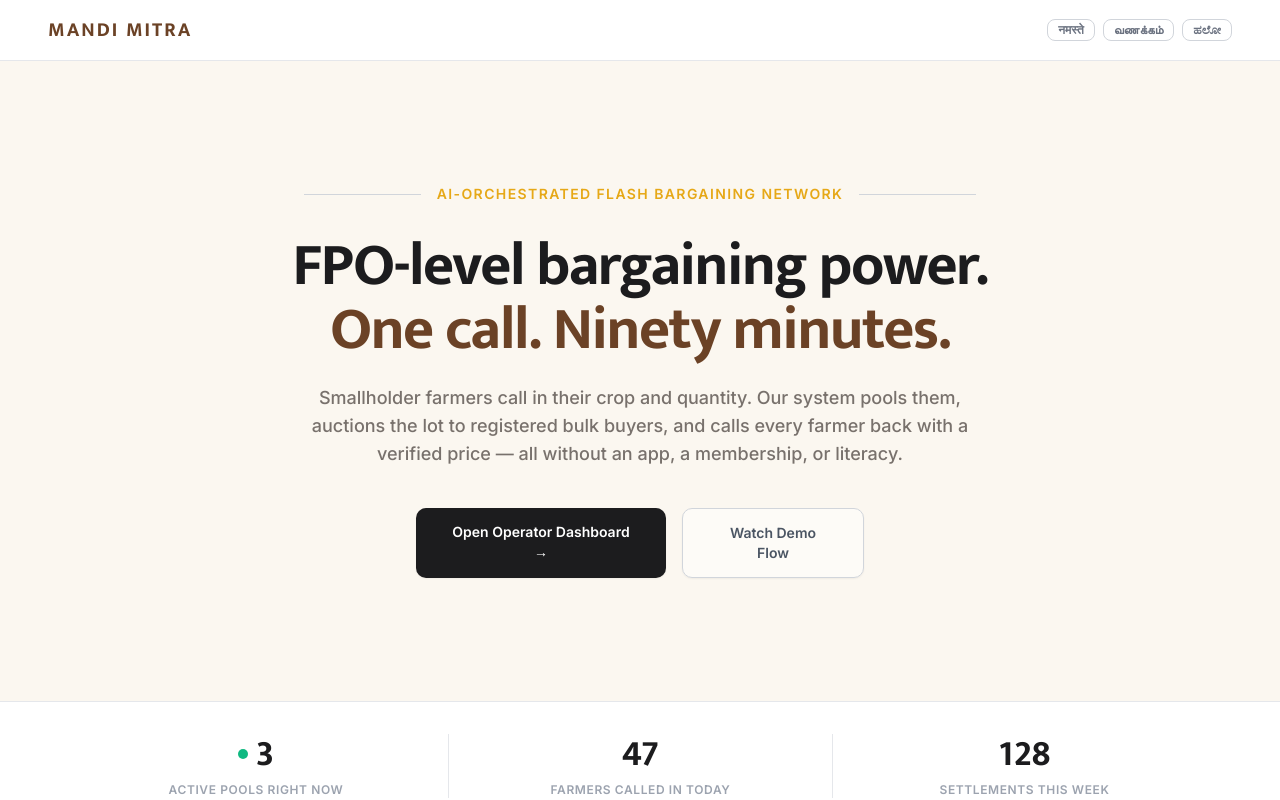
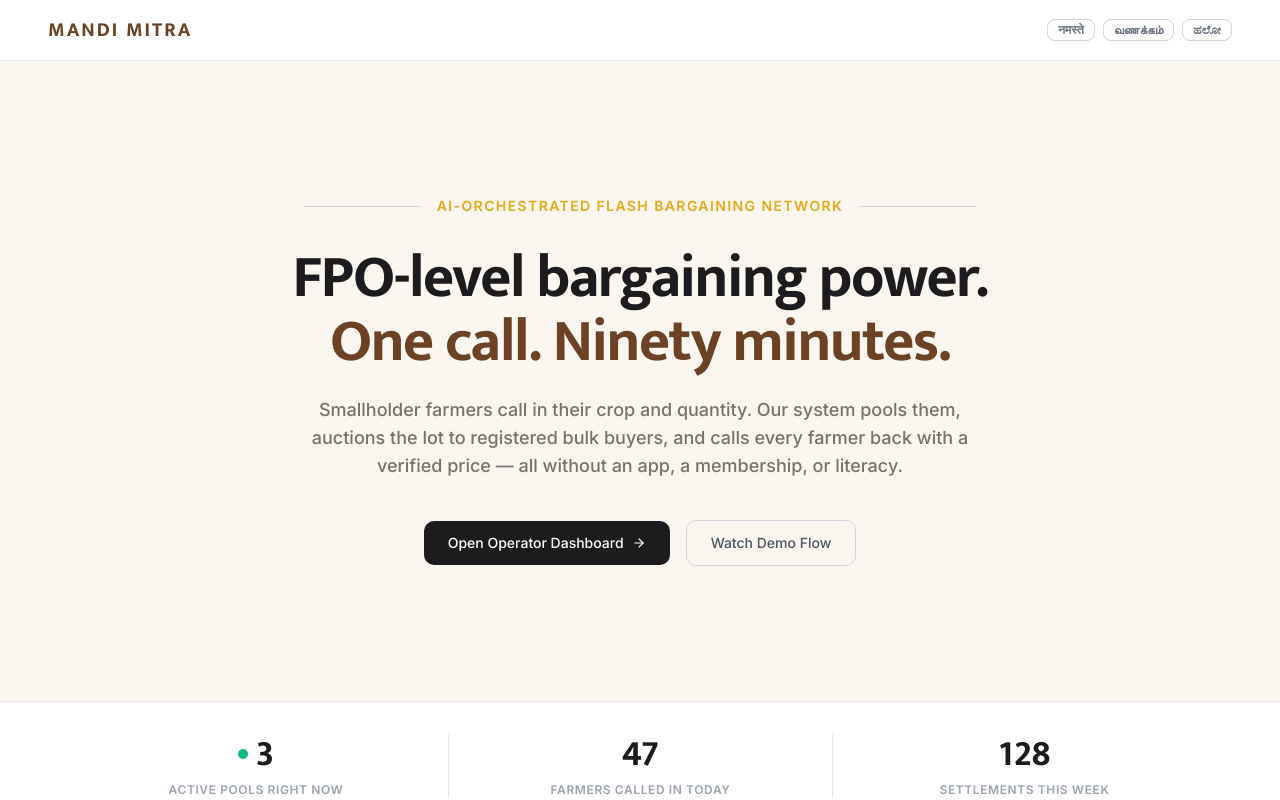
Before and after one commit to Akshayathiru/flowzint, a Next.js app in the folder frontend/: page / in a window 1280 px wide. Shown: the top 800 px of the page. Built offline with nearby package versions, Linux system fonts and the light colour scheme.

Commit message:
landing page fix

```diff
--- a/frontend/app/page.tsx
+++ b/frontend/app/page.tsx
@@ -2,7 +2,7 @@
 
 import React, { useEffect, useRef, useState } from "react";
 import Link from "next/link";
-import { ChevronRight } from "lucide-react";
+import { ChevronRight, ArrowRight } from "lucide-react";
 
 const steps = [
   {
@@ -131,16 +131,17 @@ export default function Home() {
         </p>
 
         {/* CTA Row */}
-        <div className="mt-10 flex flex-col sm:flex-row gap-4 justify-center w-full max-w-md">
+        <div className="flex items-center gap-4 justify-center mt-10 flex-wrap">
           <Link
             href="/dashboard"
-            className="bg-charcoal text-white px-8 py-3.5 rounded-lg font-sans font-semibold text-sm hover:bg-gray-800 transition-colors shadow-sm text-center"
+            className="inline-flex items-center gap-2 bg-charcoal text-white px-6 py-3 rounded-lg font-sans font-medium text-sm hover:bg-gray-800 transition-colors whitespace-nowrap"
           >
-            Open Operator Dashboard &rarr;
+            Open Operator Dashboard
+            <ArrowRight size={14} strokeWidth={2} />
           </Link>
           <Link
             href="/demo"
-            className="border border-gray-300 text-gray-600 bg-white/50 px-8 py-3.5 rounded-lg font-sans font-semibold text-sm hover:bg-gray-50 transition-colors shadow-sm text-center"
+            className="inline-flex items-center justify-center gap-2 border border-gray-300 text-gray-600 px-6 py-3 rounded-lg font-sans font-medium text-sm hover:bg-gray-50 transition-colors whitespace-nowrap"
           >
             Watch Demo Flow
           </Link>
```
